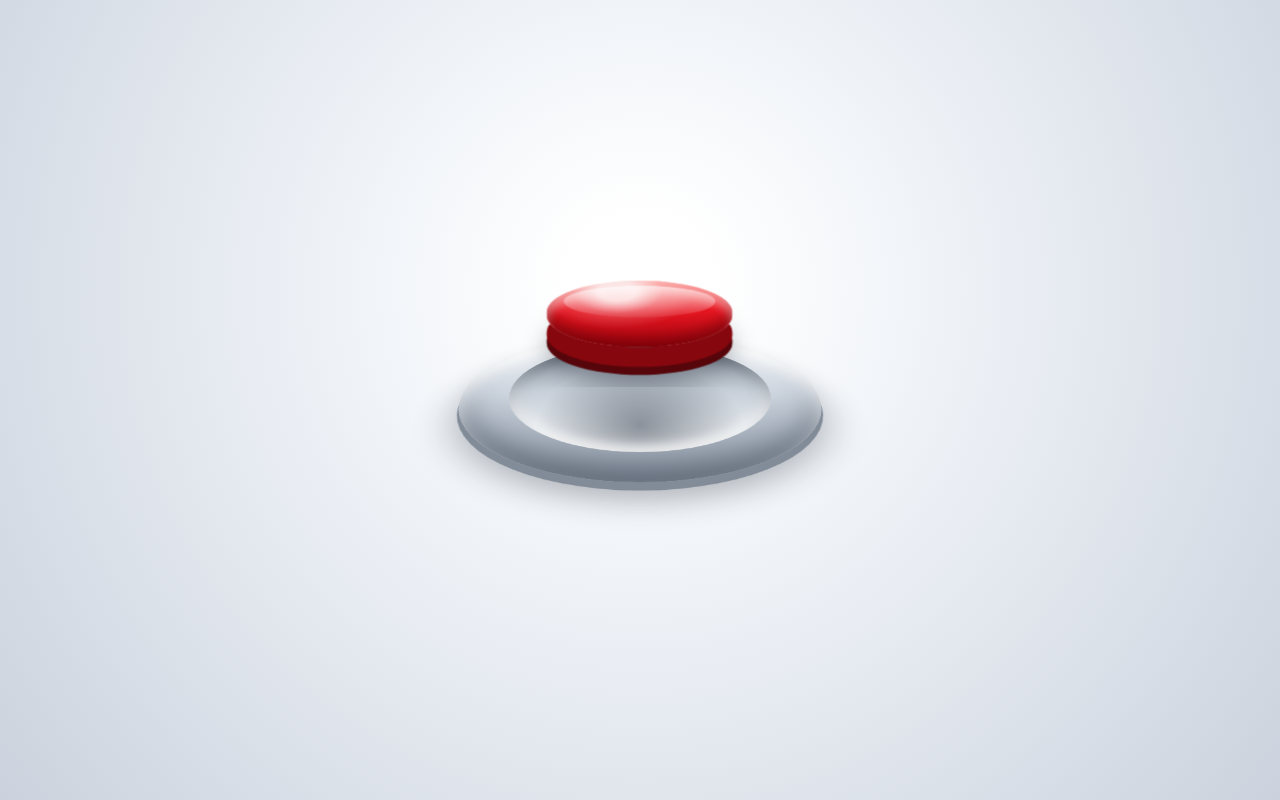
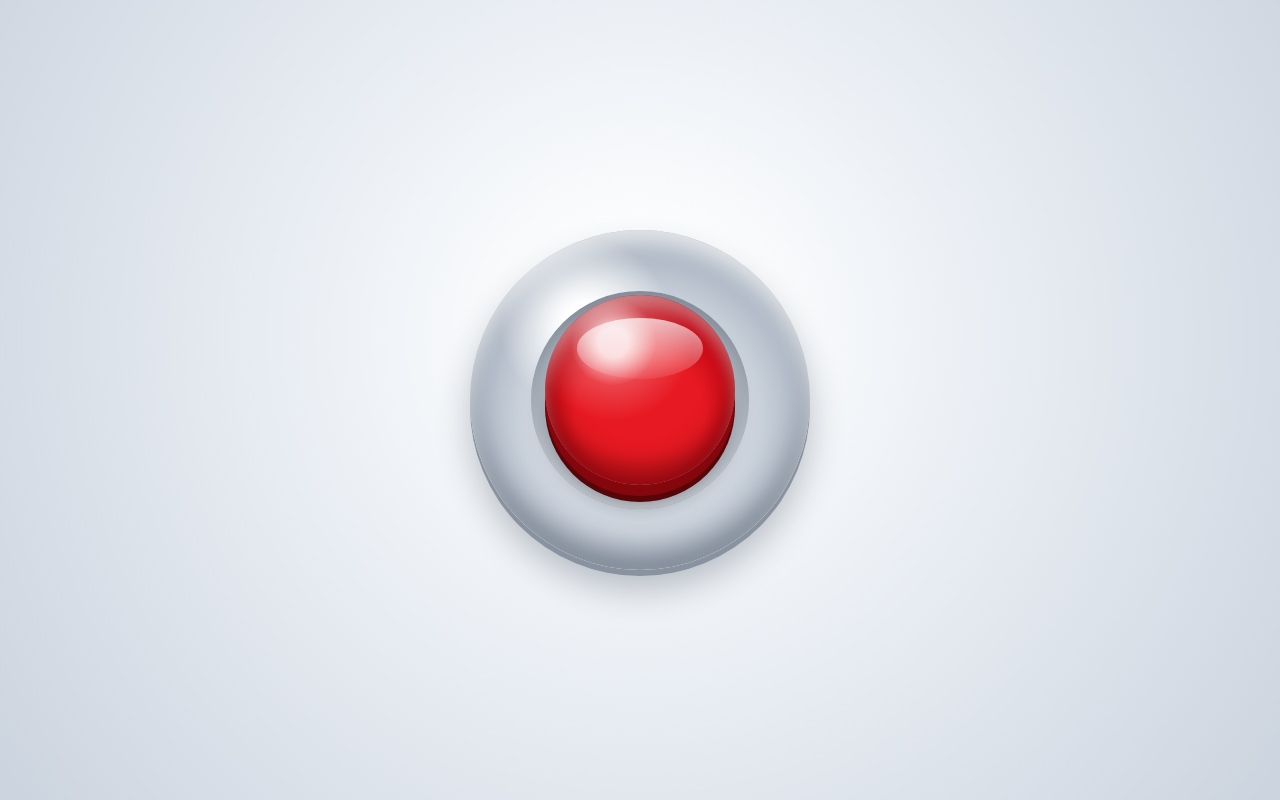
Before and after one commit to lukejensen994-png/test-project-no.1, a plain HTML site: page index.html in a window 1280 px wide. Drawn offline with Linux system fonts and the light colour scheme.

Commit message:
Change button to top-down view

```diff
--- a/styles.css
+++ b/styles.css
@@ -1,6 +1,6 @@
 :root {
   color-scheme: light;
-  background: #edf0f4;
+  background: #eef1f5;
 }
 
 * {
@@ -16,7 +16,7 @@ body {
 body {
   min-height: 100vh;
   background:
-    radial-gradient(circle at 50% 36%, #ffffff 0 9%, #eef2f7 38%, #cbd2dd 100%);
+    radial-gradient(circle at 50% 42%, #ffffff 0 8%, #edf1f6 38%, #cbd3de 100%);
 }
 
 .stage {
@@ -24,92 +24,88 @@ body {
   display: grid;
   place-items: center;
   padding: 32px;
-  perspective: 1000px;
 }
 
 .button-base {
   position: relative;
-  width: min(76vw, 360px);
-  aspect-ratio: 1.32 / 1;
+  width: min(72vw, 340px);
+  aspect-ratio: 1;
   display: grid;
   place-items: center;
   border-radius: 50%;
   background:
-    linear-gradient(180deg, #f9fbfd 0%, #cbd3dd 46%, #87919f 100%);
+    radial-gradient(circle at 34% 28%, rgba(255, 255, 255, 0.98) 0 7%, rgba(255, 255, 255, 0) 26%),
+    radial-gradient(circle at 50% 55%, #d9dfe7 0 38%, #aeb8c5 64%, #717d8c 100%);
   box-shadow:
-    inset 0 18px 22px rgba(255, 255, 255, 0.78),
-    inset 0 -24px 34px rgba(62, 72, 86, 0.46),
-    0 12px 0 #828b98,
-    0 28px 38px rgba(34, 42, 56, 0.32);
-  transform: rotateX(58deg);
-  transform-style: preserve-3d;
+    inset 0 14px 20px rgba(255, 255, 255, 0.72),
+    inset 0 -18px 26px rgba(53, 63, 77, 0.42),
+    0 6px 0 #8993a0,
+    0 20px 34px rgba(34, 42, 56, 0.28);
 }
 
 .button-base::before {
   content: "";
   position: absolute;
-  width: 72%;
-  aspect-ratio: 1.28 / 1;
+  inset: 18%;
   border-radius: 50%;
   background:
-    radial-gradient(ellipse at 50% 78%, rgba(55, 63, 76, 0.5), transparent 54%),
-    linear-gradient(180deg, #7e8895 0%, #c7cfd8 48%, #f4f6f8 100%);
+    radial-gradient(circle at 50% 58%, rgba(67, 76, 90, 0.44), transparent 52%),
+    radial-gradient(circle, #eef2f6 0 46%, #9ca7b5 72%, #626d7b 100%);
   box-shadow:
-    inset 0 14px 20px rgba(45, 52, 63, 0.36),
-    inset 0 -10px 18px rgba(255, 255, 255, 0.78);
-  transform: translateZ(8px);
+    inset 0 12px 18px rgba(43, 51, 64, 0.34),
+    inset 0 -8px 18px rgba(255, 255, 255, 0.76);
 }
 
 .red-button {
   position: relative;
   z-index: 1;
-  width: 52%;
-  aspect-ratio: 1.18 / 0.42;
+  width: 56%;
+  aspect-ratio: 1;
   border: 0;
-  border-radius: 50% / 48%;
+  border-radius: 50%;
   cursor: pointer;
   background:
-    radial-gradient(ellipse at 38% 16%, rgba(255, 255, 255, 0.78) 0 12%, rgba(255, 255, 255, 0.18) 28%, transparent 48%),
-    linear-gradient(180deg, #ff6560 0%, #e81722 44%, #a90410 100%);
+    radial-gradient(circle at 36% 25%, rgba(255, 255, 255, 0.8) 0 8%, rgba(255, 255, 255, 0.18) 23%, transparent 42%),
+    radial-gradient(circle at 50% 62%, #e71922 0 42%, #bd0612 68%, #76080d 100%);
   box-shadow:
-    inset 0 9px 10px rgba(255, 255, 255, 0.42),
-    inset 0 -9px 14px rgba(83, 0, 4, 0.52),
-    0 20px 0 #87070f,
-    0 28px 0 #56060a,
-    0 34px 26px rgba(30, 36, 48, 0.36);
-  transform: translateY(-68px) translateZ(42px) rotateX(-58deg);
-  transform-origin: center bottom;
+    inset 0 12px 14px rgba(255, 255, 255, 0.38),
+    inset 0 -18px 22px rgba(75, 0, 4, 0.52),
+    0 11px 0 #85070e,
+    0 17px 0 #560609,
+    0 24px 22px rgba(35, 41, 53, 0.34);
+  transform: translateY(-10px) scale(1);
+  transform-origin: center;
   transition:
-    transform 740ms cubic-bezier(0.19, 0.86, 0.22, 1),
-    box-shadow 740ms cubic-bezier(0.19, 0.86, 0.22, 1),
-    filter 740ms ease;
+    transform 720ms cubic-bezier(0.19, 0.86, 0.22, 1),
+    box-shadow 720ms cubic-bezier(0.19, 0.86, 0.22, 1),
+    filter 720ms ease;
   -webkit-tap-highlight-color: transparent;
 }
 
 .red-button::before {
   content: "";
   position: absolute;
-  inset: 8% 9% 44%;
+  inset: 12% 17% 56%;
   border-radius: 50%;
-  background: linear-gradient(180deg, rgba(255, 255, 255, 0.64), rgba(255, 255, 255, 0.08));
+  background: linear-gradient(180deg, rgba(255, 255, 255, 0.7), rgba(255, 255, 255, 0.08));
 }
 
 .red-button:hover {
-  filter: brightness(1.04) saturate(1.06);
+  filter: brightness(1.04) saturate(1.05);
 }
 
 .red-button:active {
-  transform: translateY(-38px) translateZ(18px) rotateX(-58deg) scale(0.992);
+  transform: translateY(4px) scale(0.965);
   box-shadow:
-    inset 0 7px 9px rgba(255, 255, 255, 0.34),
-    inset 0 -7px 12px rgba(75, 0, 4, 0.58),
-    0 7px 0 #87070f,
-    0 11px 0 #56060a,
-    0 16px 18px rgba(30, 36, 48, 0.28);
-  transition-duration: 860ms;
+    inset 0 8px 12px rgba(255, 255, 255, 0.28),
+    inset 0 -10px 18px rgba(72, 0, 4, 0.58),
+    0 3px 0 #85070e,
+    0 5px 0 #560609,
+    0 11px 14px rgba(35, 41, 53, 0.24);
+  transition-duration: 820ms;
 }
 
 .red-button:focus-visible {
   outline: 4px solid rgba(37, 99, 235, 0.42);
-  outline-offset: 18px;
+  outline-offset: 16px;
 }
```
